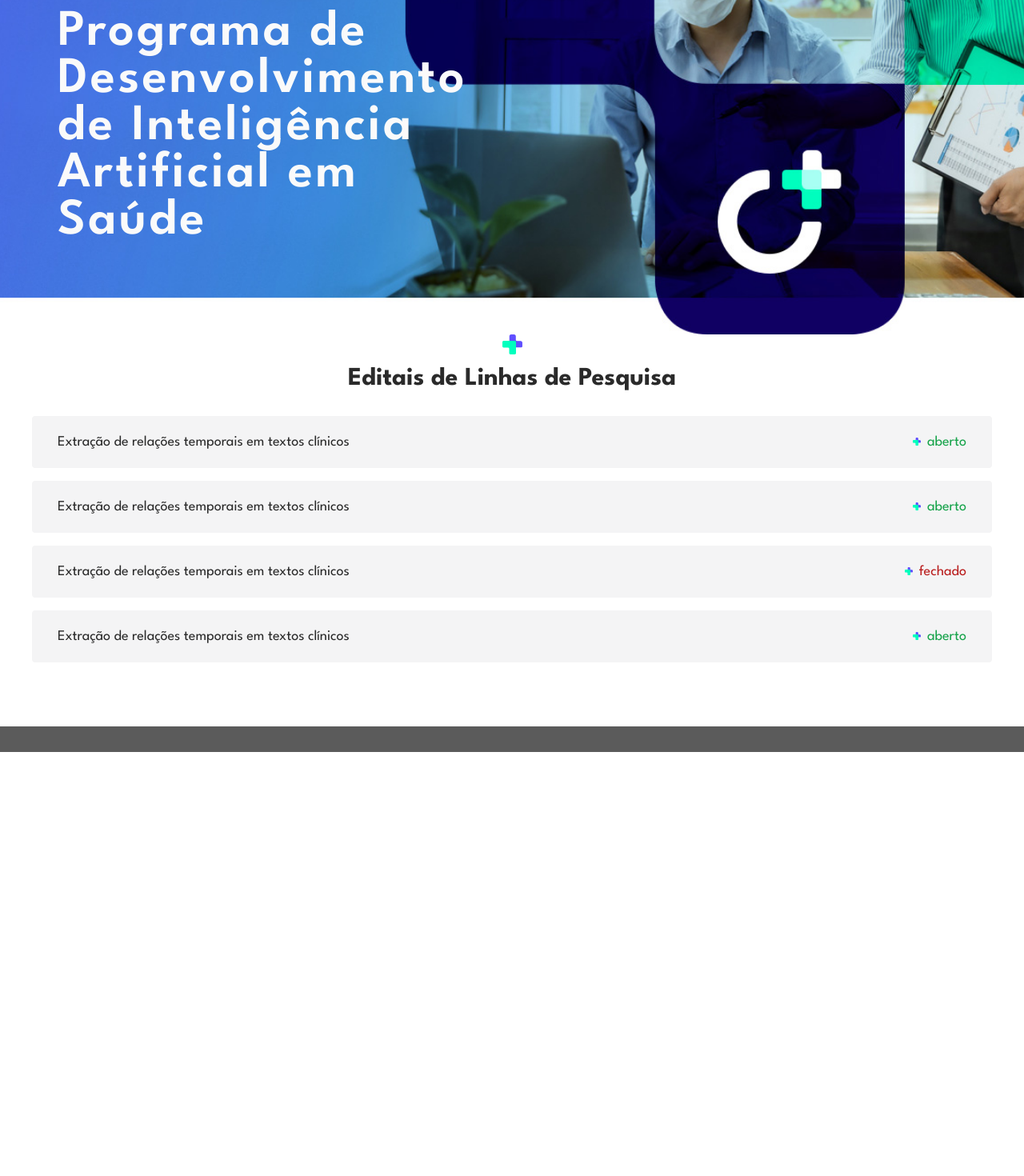
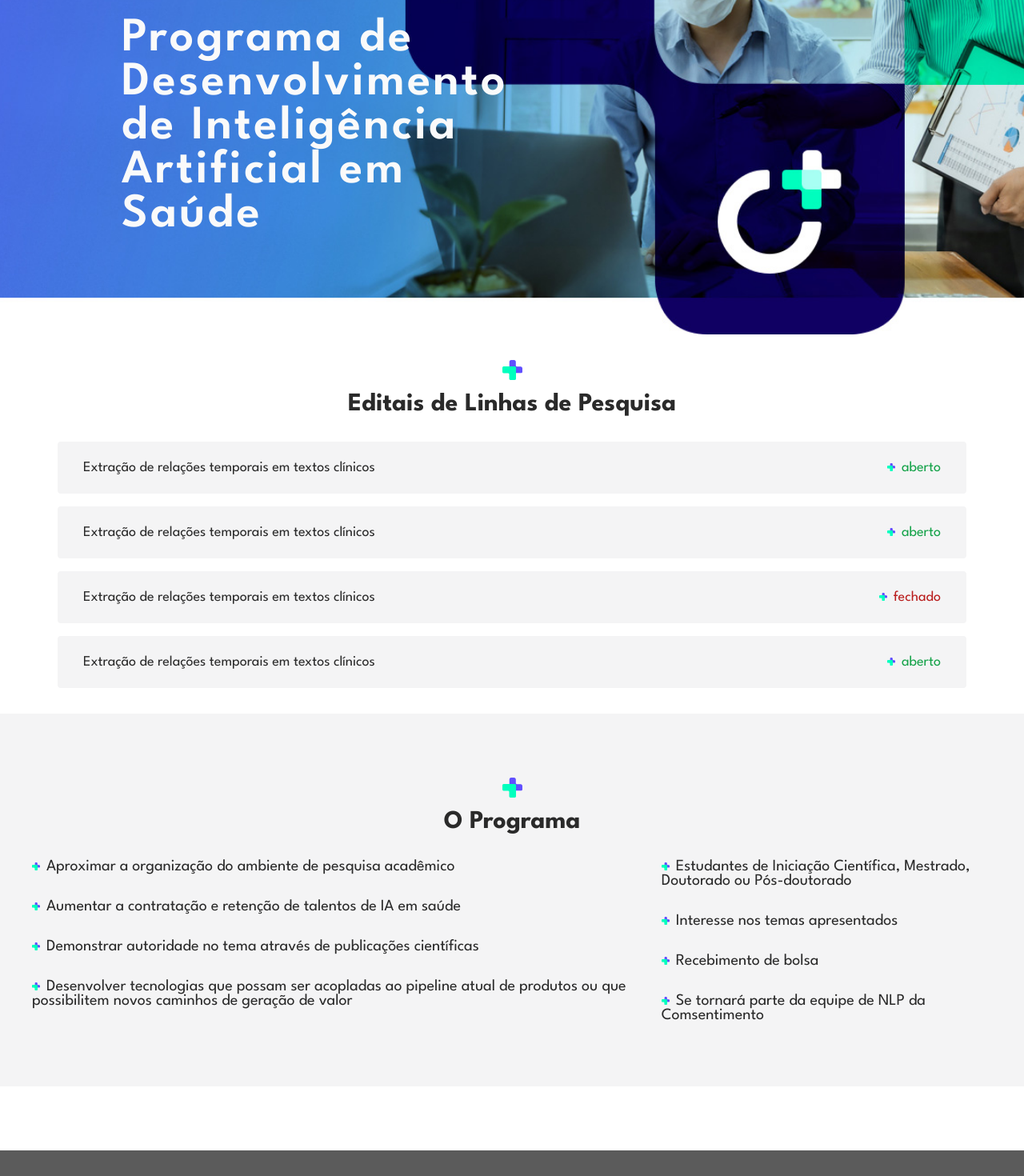
Before and after one commit to LeandroFilie/comsentimento-techtest, a React (Create React App) app: page / in a window 1280 px wide. Shown: the part 184-1654 px from the top of the page at 80% size. Before the commit the page ends 1124 px from the top, so only its background shows below. Built offline with nearby package versions, Linux system fonts and the light colour scheme.

Commit message:
feat(Home): added information and refactor styles

```diff
--- a/src/pages/Home/index.js
+++ b/src/pages/Home/index.js
@@ -1,9 +1,12 @@
 import Header from '../../components/Header';
-import { Container, Banner, TitleSection } from './styles';
+import {
+  Container, Banner, TitleSection, ContainerEditais, ContainerProgram,
+} from './styles';
+
+import { Footer } from '../../components/Footer';
+import Edital from '../../components/Edital';
 
 import PlusIcon from '../../assets/plus.png';
-import { Footer } from '../../components/Footer';
-import Edital from '../../components/Edital';
 
 export default function Home() {
   return (
@@ -17,7 +20,7 @@ export default function Home() {
           </div>
         </Banner>
 
-        <section>
+        <ContainerEditais>
           <TitleSection>
             <img src={PlusIcon} alt="Icon" />
             <h2>Editais de Linhas de Pesquisa</h2>
@@ -30,7 +33,59 @@ export default function Home() {
           <Edital name="Extração de relações temporais em textos clínicos" isOpened={false} />
 
           <Edital name="Extração de relações temporais em textos clínicos" isOpened />
-        </section>
+        </ContainerEditais>
+
+        <ContainerProgram>
+          <TitleSection>
+            <img src={PlusIcon} alt="Icon" />
+            <h2>O Programa</h2>
+          </TitleSection>
+
+          <div className="content">
+            <div className="objective">
+              <p>
+                <img src={PlusIcon} alt="Item" />
+                Aproximar a organização do ambiente de pesquisa acadêmico
+              </p>
+              <p>
+                <img src={PlusIcon} alt="Item" />
+                Aumentar a contratação e retenção de talentos de IA em saúde
+              </p>
+              <p>
+                <img src={PlusIcon} alt="Item" />
+                Demonstrar autoridade no tema através de publicações científicas
+              </p>
+              <p>
+                <img src={PlusIcon} alt="Item" />
+                Desenvolver tecnologias que possam ser acopladas ao pipeline atual
+                de produtos ou que possibilitem novos caminhos de geração de valor
+              </p>
+            </div>
+
+            <div className="requirements">
+              <p>
+                <img src={PlusIcon} alt="Item" />
+                Estudantes de Iniciação Científica, Mestrado, Doutorado ou Pós-doutorado
+              </p>
+
+              <p>
+                <img src={PlusIcon} alt="Item" />
+                Interesse nos temas apresentados
+              </p>
+
+              <p>
+                <img src={PlusIcon} alt="Item" />
+                Recebimento de bolsa
+              </p>
+
+              <p>
+                <img src={PlusIcon} alt="Item" />
+                Se tornará parte da equipe de NLP da Comsentimento
+              </p>
+            </div>
+          </div>
+
+        </ContainerProgram>
 
       </Container>
 
--- a/src/pages/Home/styles.js
+++ b/src/pages/Home/styles.js
@@ -3,23 +3,7 @@ import styled from 'styled-components';
 import BannerImage from '../../assets/banner.png';
 
 export const Container = styled.main`
-  section {
-    padding: 0 2rem;
-  }
 
-  section + section {
-    margin-bottom: 5rem;
-  }
-
-  article ~ article {
-    margin-top: 1.5rem;
-  }
-
-
-  .objectives {
-    background: ${({ theme }) => theme.colors.gray[100]};
-    margin-bottom: 2rem;
-  }
 `;
 
 export const Banner = styled.section`
@@ -36,16 +20,16 @@ export const Banner = styled.section`
     margin-top: -54px;
     max-width: 1200px;
     margin: 0 auto;
-  }
 
-  .banner-text h1 {
-    font-size: 4rem;
-    width: 40%;
-    margin-left: 2rem;
-    font-weight: 600;
-    letter-spacing: 0.2rem;
+    h1 {
+      font-size: 3.75rem;
+      width: 40%;
+      margin-left: 7rem;
+      font-weight: 600;
+      letter-spacing: 0.2rem;
 
-    color: ${({ theme }) => theme.colors.gray[50]};
+      color: ${({ theme }) => theme.colors.gray[50]};
+    }
   }
 
   @media (max-width: 1200px) {
@@ -62,21 +46,22 @@ export const Banner = styled.section`
 
   @media (max-width: 650px) {
     background: ${({ theme }) => theme.colors.primary};
+
     .banner-text{
-      margin-top: 0;
-    }
-    .banner-text h1 {
-      width: 90%;
-    }
+      margin: 0 auto;
 
-    html {
-      font-size: 70%;
+      h1 {
+        width: 90%;
+        font-size: 2rem;
+        margin: 0;
+      }
     }
   }
 
-  @media (max-width: 400px) {
-    html {
-      font-size: 50%;
+  @media (max-width: 450px) {
+    .banner-text h1 {
+      width: 90%;
+      font-size: 1 !important;
     }
   }
 `;
@@ -86,8 +71,8 @@ export const TitleSection = styled.div`
   flex-direction: column;
   align-items: center;
   gap: 1rem;
-
-  margin-bottom: 2rem;
+  margin: 2rem auto;
+  margin-top: 0;
 
   img {
     width: 25px;
@@ -96,5 +81,48 @@ export const TitleSection = styled.div`
 
   h2 {
     font-size: 2rem;
+    text-align: center;
   }
 `;
+
+export const ContainerEditais = styled.section`
+  padding: 2rem;
+  max-width: 1200px;
+  margin: 0 auto;
+`;
+
+export const ContainerProgram = styled.section`
+  background: ${({ theme }) => theme.colors.gray[100]};
+  padding: 5rem 2rem;
+  margin-bottom: 5rem;
+  position: relative;
+
+  .content {
+    display: flex;
+    display: flex;
+    justify-content: center;
+    gap: 2rem;
+    margin: 0 auto;
+
+    max-width: 1200px;
+
+    p + p {
+      margin-top: 2rem;
+    }
+
+    p {
+      font-size: 1.25rem;
+
+      img{
+        width: 10px;
+        height: 10px;
+        margin-right: 8px;
+      }
+    }
+
+    @media (max-width: 700px){
+      flex-direction: column;
+    }
+  }
+
+`;
```
